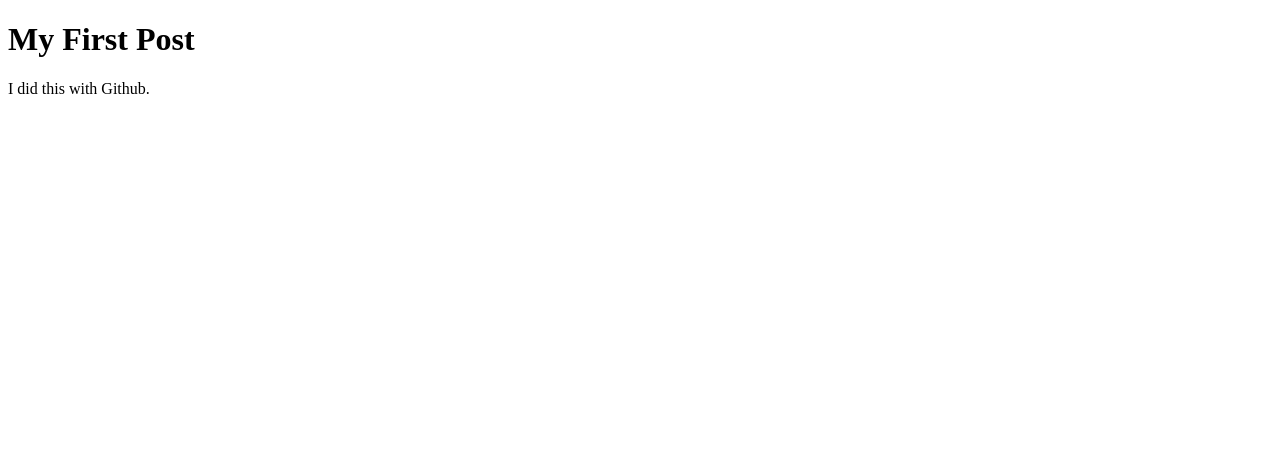
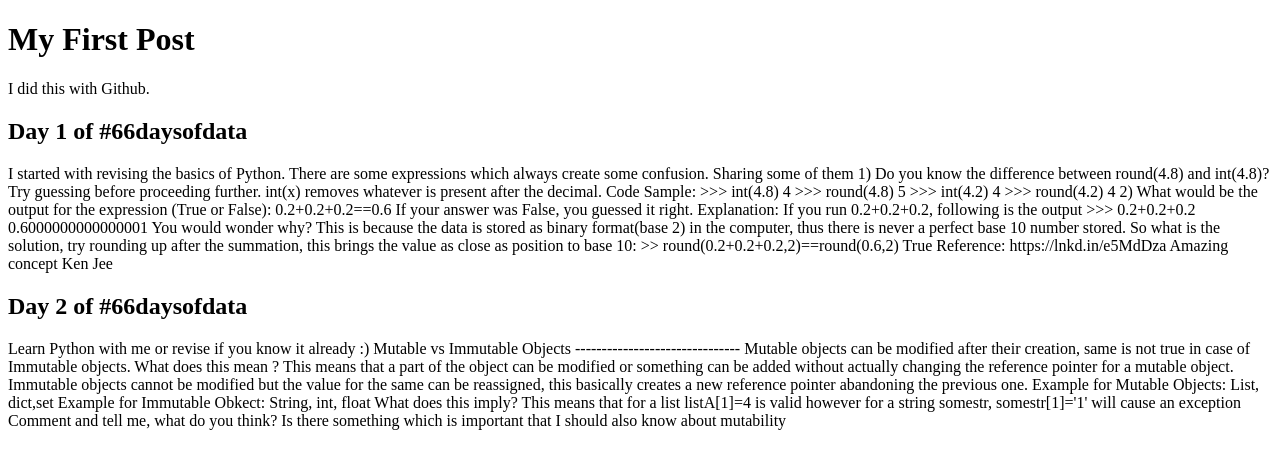
Before and after one commit to pallabichakraborty/pallabichakraborty.github.io, a plain HTML site: page index.html in a window 1280 px wide. Drawn offline with Linux system fonts and the light colour scheme.

Commit message:
Update index.html

```diff
--- a/index.html
+++ b/index.html
@@ -3,6 +3,75 @@
 <body>
 	<h1>My First Post</h1>
 	<p> I did this with Github. </p>
+
+	<h2> Day 1 of #66daysofdata  </h2>
+	<p>
+		I started with revising the basics of Python. There are some expressions which always create some confusion. Sharing some of them
+
+		1) Do you know the difference between round(4.8) and int(4.8)?
+		Try guessing before proceeding further.
+		int(x) removes whatever is present after the decimal.
+
+		Code Sample:
+		>>> int(4.8)
+		4
+		>>> round(4.8)
+		5
+		>>> int(4.2)
+		4
+		>>> round(4.2)
+		4
+
+		2) What would be the output for the expression (True or False):
+		0.2+0.2+0.2==0.6
+
+		If your answer was False, you guessed it right.
+
+		Explanation:
+		If you run 0.2+0.2+0.2, following is the output
+		>>> 0.2+0.2+0.2
+		0.6000000000000001
+
+		You would wonder why? This is because the data is stored as binary format(base 2) in the computer, thus there is never a perfect base 10 number stored.
+
+		So what is the solution, try rounding up after the summation, this brings the value as close as position to base 10:
+		>> round(0.2+0.2+0.2,2)==round(0.6,2)
+		True
+
+		Reference: https://lnkd.in/e5MdDza
+
+		Amazing concept Ken Jee
+	</p>
+
+
+	<h2>Day 2 of #66daysofdata</h2>
+	<p>
+
+
+	 Learn Python with me or revise if you know it already :)
+
+	 Mutable vs Immutable Objects
+	 -------------------------------
+
+	 Mutable objects can be modified after their creation, same is not true in case of Immutable objects.
+
+	 What does this mean ?
+
+	 This means that a part of the object can be modified or something can be added without actually changing the reference pointer for a mutable object.
+	Immutable objects cannot be modified but the value for the same can be reassigned, this basically creates a new reference pointer abandoning the previous one.
+
+	Example for Mutable Objects: List, dict,set
+	Example for Immutable Obkect: String, int, float
+
+	What does this imply?
+
+	This means that for a list listA[1]=4 is valid
+	however for a string somestr,
+
+	somestr[1]='1' will cause an exception
+
+	Comment and tell me, what do you think? Is there something which is important that I should also know about mutability
+	</p>
 </body>
 
 </html>
```
